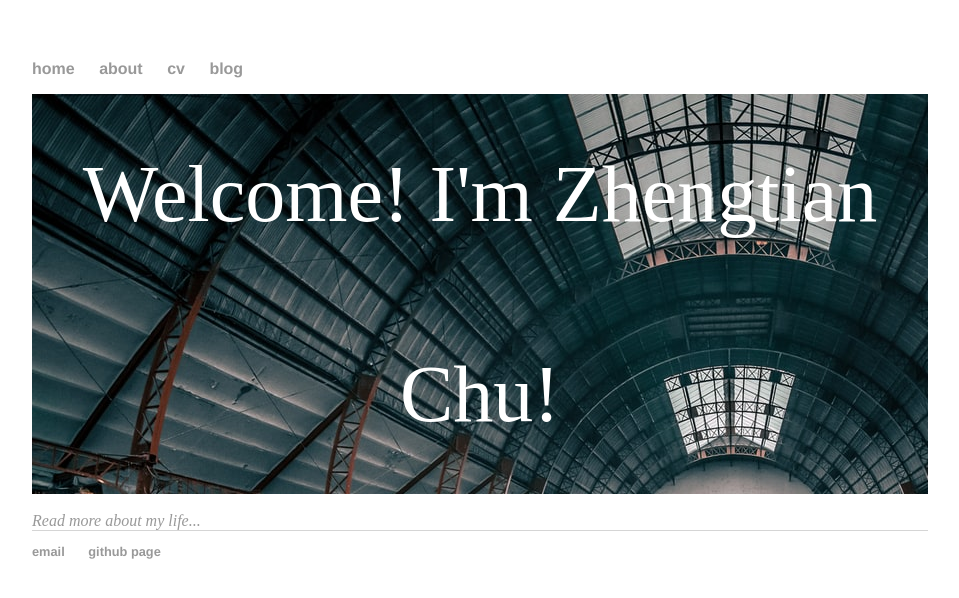
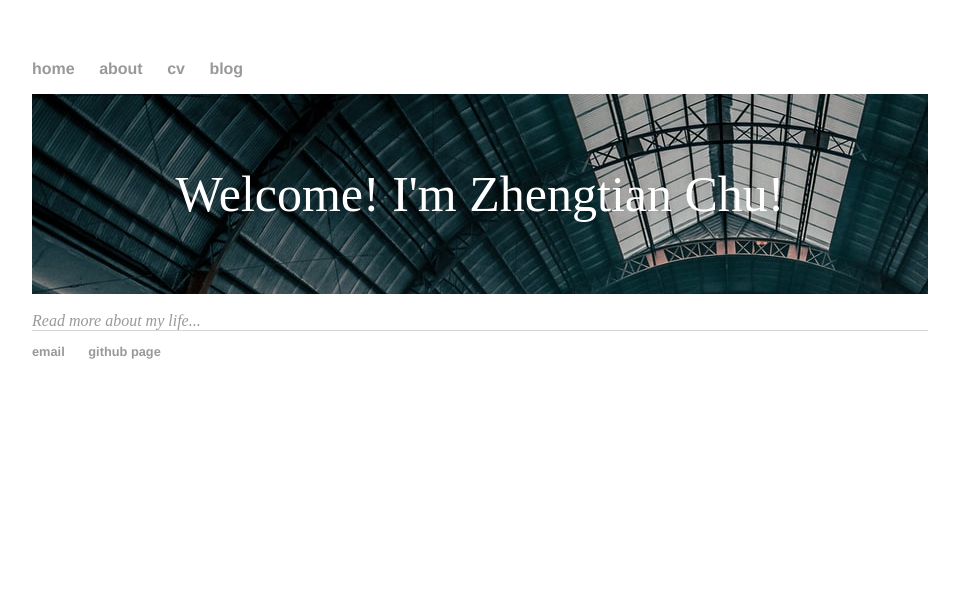
Before and after one commit to scyxx2/lakerschampions.github.io, a Jekyll site: the page built from index.html, in a window 1280 px wide. Shown: the top 598 px of the page, without its empty margins (160-1119 px from the left). Built offline with Jekyll 4.4.1, drawn with Linux system fonts in a browser that asks for light colours.

Commit message:
Update main.css

```diff
--- a/css/main.css
+++ b/css/main.css
@@ -6,10 +6,8 @@ body {
     background: url("/img/home.png") no-repeat;
     color:white;
     height:200px;
-    font-size:80px;
+    font-size:50px;
     text-align: center;
-    display:table-cell;
-    vertical-align:middle;
     line-height: 200px;
 }
 nav ul, footer ul {
```
